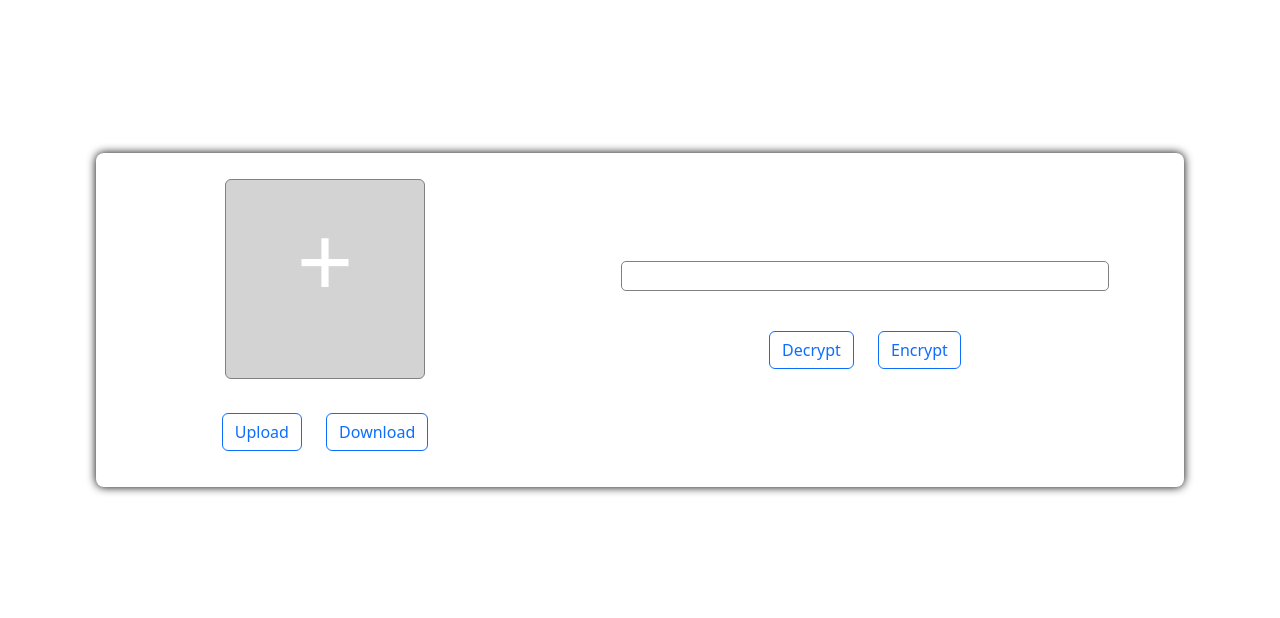
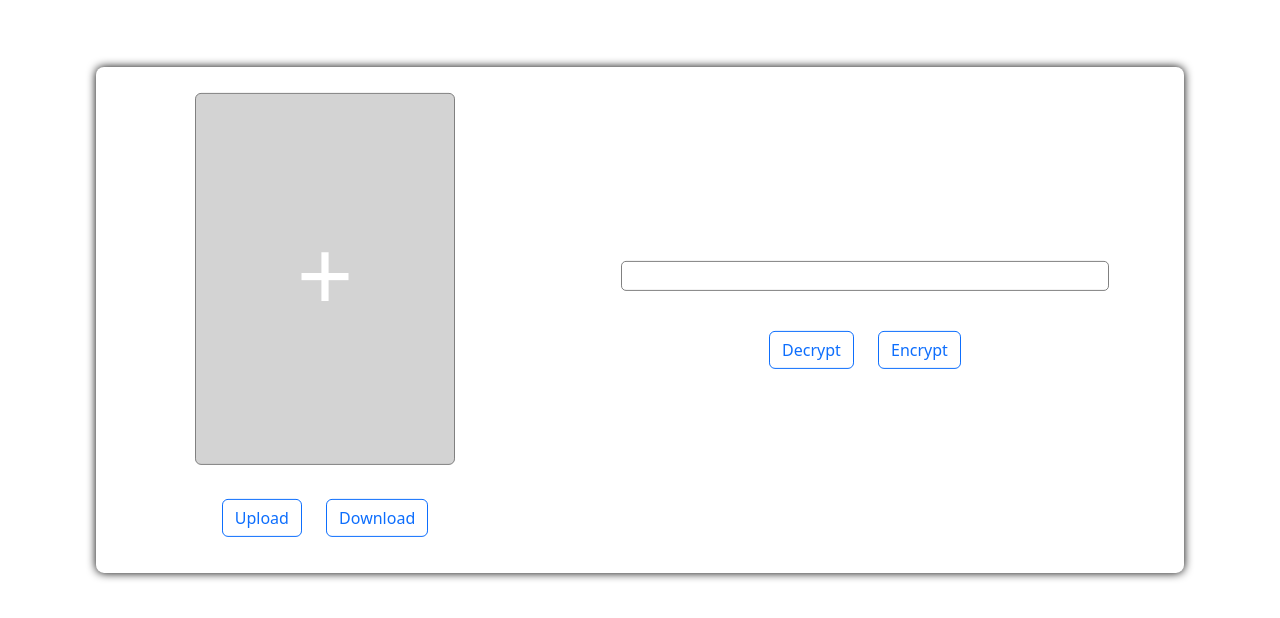
Before and after one commit to salah0eldin/messageEncryption, a plain HTML site: page index.html in a window 1280 px wide. Drawn offline with nearby package versions, Linux system fonts and the light colour scheme.

Commit message:
Update style.css

```diff
--- a/style.css
+++ b/style.css
@@ -11,8 +11,9 @@
 }
 
 .picbox {
-    width:200px;
-    height: 200px;
+   /* width:200px;
+    height: 200px;*/
+    padding:100px;
     display: inline-block;
     border: 1px solid gray;
     background-color: lightgrey;
```
